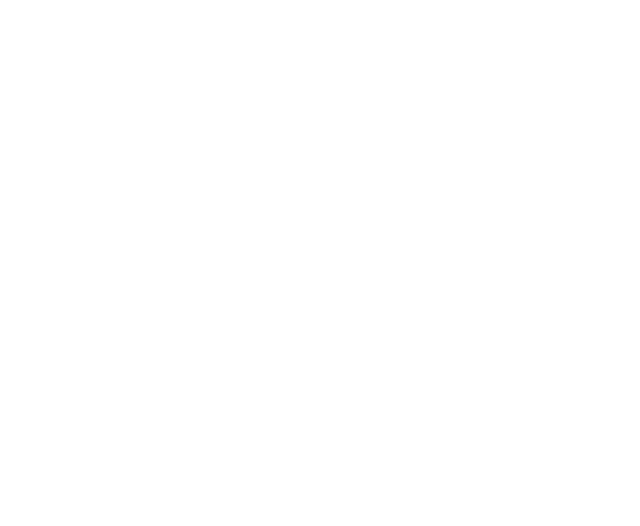
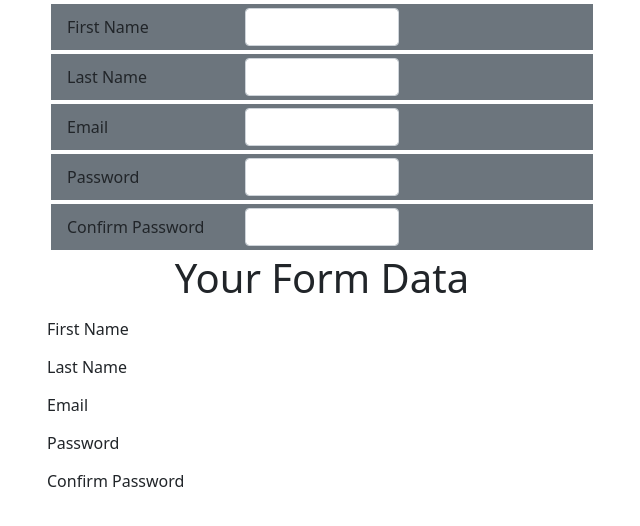
Before and after one commit to itswcl/MERN_js_hookform, a React (Create React App) app: page / in a window 1280 px wide. Shown: the top 526 px of the page, without its empty margins (318-958 px from the left). Built offline with nearby package versions, Linux system fonts and the light colour scheme.

Commit message:
update hook form bootstrap css and livetime update data

```diff
--- a/src/App.js
+++ b/src/App.js
@@ -2,10 +2,12 @@
 import './App.css';
 import "bootstrap/dist/css/bootstrap.min.css"
 
+import UserForm from './components/UserForm';
+
 function App() {
   return (
-    <div className="App">
-
+    <div className="container">
+      <UserForm />
     </div>
   );
 }
--- a/src/components/UserForm.js
+++ b/src/components/UserForm.js
@@ -14,53 +14,69 @@
 
     return (
         <>
-        <form>
-            <div className='form-group'>
-                <label>First Name</label>
-                <input type="text" onInput={ (e) => setFirstName(e.target.value)} value={firstName} className='form-control' />
+            <form className='mx-auto' style={{width: "550px"}}>
+                <div className='form-group row bg-secondary p-1 m-1'>
+                    <label className='col-sm-4 col-form-label'>First Name</label>
+                    <div className='col-sm-4'>
+                        <input type="text" onInput={(e) => setFirstName(e.target.value)} value={firstName} className='form-control' />
                     </div>
-            <div className='form-group'>
-                <label>Last Name</label>
-                <input type="text" onInput={ (e) => setLastName(e.target.value)} value={lastName}  className='form-control' />
                 </div>
-            <div className='form-group'>
-                <label>Email</label>
-                <input type="text" onInput={ (e) => setEmail(e.target.value)} value={email}  className='form-control' />
+                <div className='form-group row bg-secondary p-1 m-1'>
+                    <label className='col-sm-4 col-form-label'>Last Name</label>
+                    <div className='col-sm-4'>
+                        <input type="text" onInput={(e) => setLastName(e.target.value)} value={lastName} className='form-control' />
                     </div>
-            <div className='form-group'>
-                <label>Password</label>
-                <input type="text" onInput={ (e) => setPassword(e.target.value)} value={password}  className='form-control' />
                 </div>
-            <div className='form-group'>
-                <label>Confirm Password</label>
-                <input type="text" onInput={ (e) => setConfirmedPassword(e.target.value)} value={confirmedPassword}  className='form-control' />
+                <div className='form-group row bg-secondary p-1 m-1'>
+                    <label className='col-sm-4 col-form-label'>Email</label>
+                    <div className='col-sm-4'>
+
+                        <input type="text" onInput={(e) => setEmail(e.target.value)} value={email} className='form-control' />
+                    </div>
+                </div>
+                <div className='form-group row bg-secondary p-1 m-1'>
+                    <label className='col-sm-4 col-form-label'>Password</label>
+                    <div className='col-sm-4'>
+
+                        <input type="password" onInput={(e) => setPassword(e.target.value)} value={password} className='form-control' />
+                    </div>
+                </div>
+                <div className='form-group row bg-secondary p-1 m-1'>
+                    <label className='col-sm-4 col-form-label'>Confirm Password</label>
+                    <div className='col-sm-4'>
+
+                        <input type="password" onInput={(e) => setConfirmedPassword(e.target.value)} value={confirmedPassword} className='form-control' />
+                    </div>
                 </div>
             </form>
-        <table>
-            <h1>Your Form Data</h1>
-            <tbody>
-                <tr>
-                    <td>First Name</td>
-                    <td>{firstName}</td>
-                </tr>
-                <tr>
-                    <td>Last Name</td>
-                    <td>{lastName}</td>
-                </tr>
-                <tr>
-                    <td>Email</td>
-                    <td>{email}</td>
-                </tr>
-                <tr>
-                    <td>Password</td>
-                    <td>{password}</td>
-                </tr>
-                <tr>
-                    <td>Confirm Password</td>
-                    <td>{confirmedPassword}</td>
-                </tr>
-            </tbody>
-        </table>
+            <h1 className='text-center'>Your Form Data</h1>
+            <form className='mx-auto' style={{width: "550px"}}>
+                <div className='form-group row'>
+
+                    <label className='col-sm-4 col-form-label'>First Name</label>
+                    {firstName}
+                </div>
+                <div className='form-group row'>
+                    <label className='col-sm-4 col-form-label'>Last Name</label>
+                    {lastName}
+
+                </div>
+                <div className='form-group row'>
+                    <label className='col-sm-4 col-form-label'>Email</label>
+                    {email}
+
+                </div>
+                <div className='form-group row'>
+                    <label className='col-sm-4 col-form-label'>Password</label>
+                    {password}
+
+                </div>
+                <div className='form-group row'>
+                    <label className='col-sm-4 col-form-label'>Confirm Password</label>
+                    {confirmedPassword}
+
+                </div>
+            </form>
         </>
     )
 }
```
Lines whose indentation alone changed are shown as unchanged.
